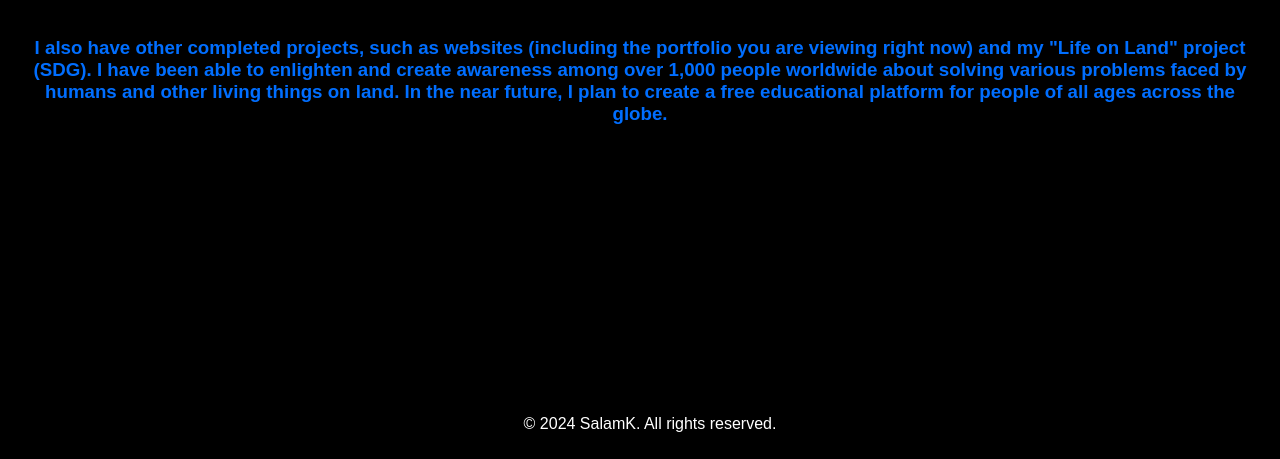
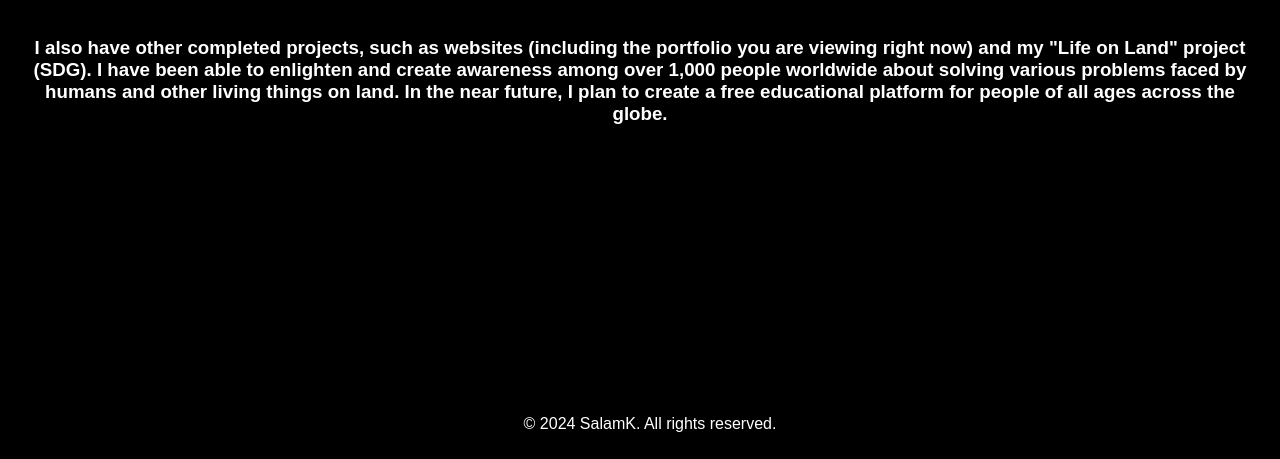
Before and after one commit to salamk195/Portfolio, a plain HTML site: page projects.html in a window 1280 px wide. Shown: the part 341-800 px from the top of the page. Drawn offline with Linux system fonts and the light colour scheme.

Commit message:
Update projects.html

```diff
--- a/projects.html
+++ b/projects.html
@@ -106,8 +106,6 @@
         color: #ccc;
         padding: 10px 20px;
       }
-
-      /* Responsive Styles */
       @media (max-width: 768px) {
         .navbar ul {
           flex-direction: column;
@@ -188,7 +186,7 @@
       <img class="modal-content" id="img01" />
       <div id="caption"></div>
     </div>
-    <h3 style=" color: rgb(0, 110, 255);; text-align: center; padding: 20px;">
+    <h3 style=" color: white; text-align: center; padding: 20px;">
       I also have other completed projects, such as websites (including the
       portfolio you are viewing right now) and my "Life on Land" project (SDG).
       I have been able to enlighten and create awareness among over 1,000 people
```
